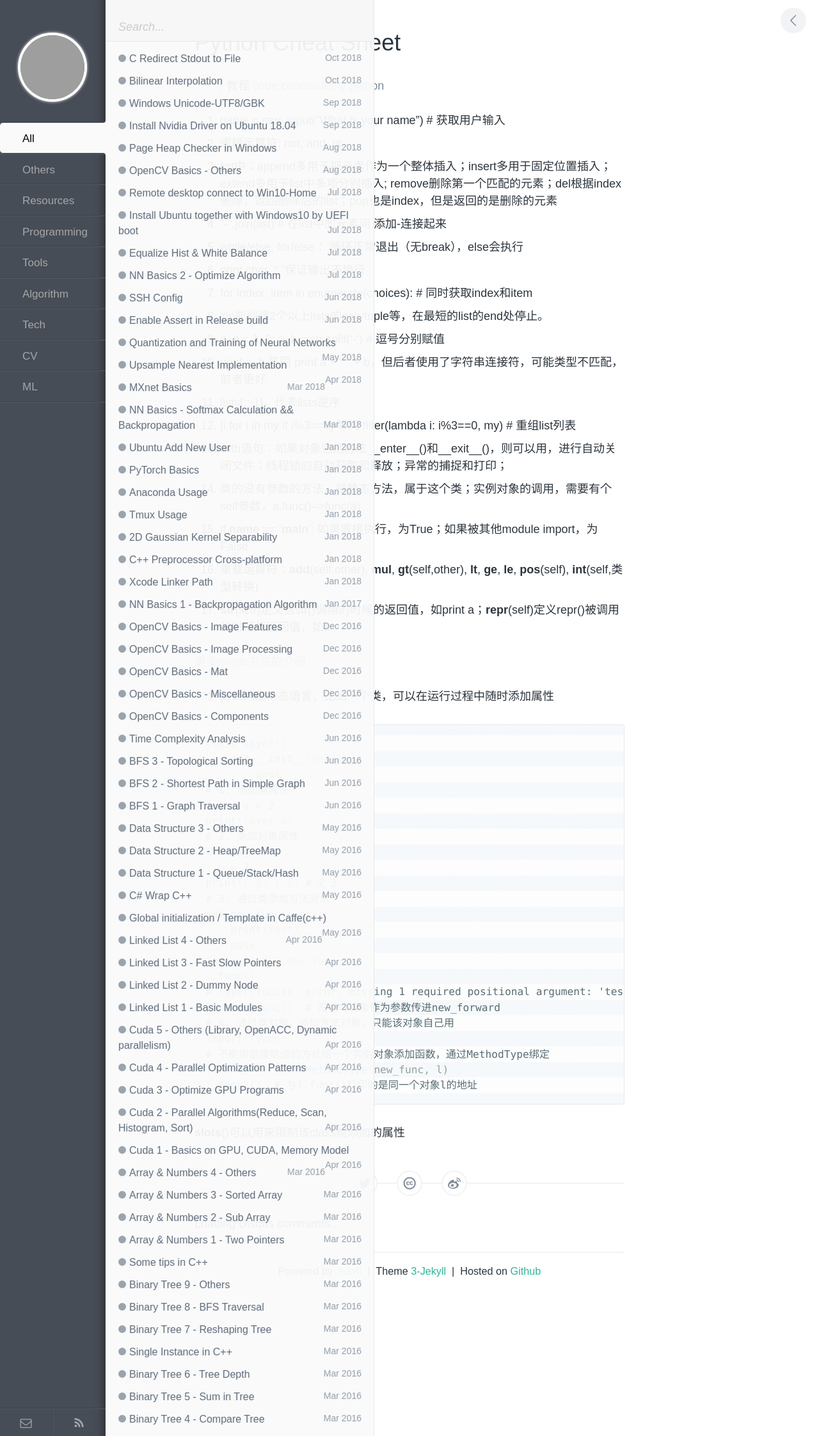
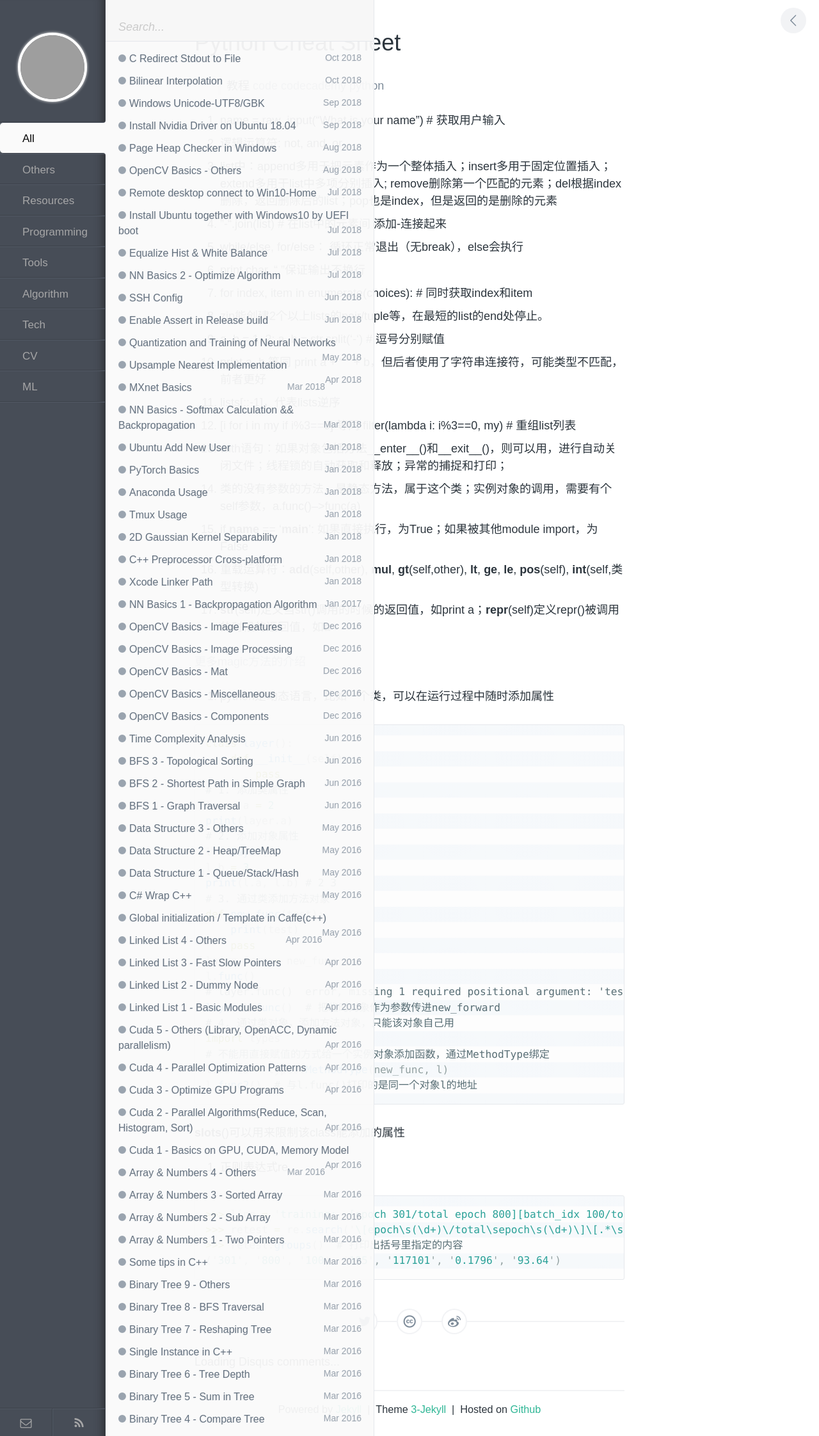
Before and after one commit to wykvictor/wykvictor.github.io, a Jekyll site: the page built from _posts/programming/2015-11-3-Python-Cheat-Sheet.md, in a window 1280 px wide. Shown: the whole page at 64% size. Built offline with Jekyll 4.4.1, drawn with Linux system fonts in a browser that asks for light colours; comment, search, counter and statistics services are not loaded; grey boxes are pictures that could not be loaded.

Commit message:
add re in python md

```diff
--- a/_posts/programming/2015-11-3-Python-Cheat-Sheet.md
+++ b/_posts/programming/2015-11-3-Python-Cheat-Sheet.md
@@ -58,3 +58,11 @@
 l.func2()  # 与l.func()打印的是同一个对象l的地址
 {% endhighlight %}
 __slots__()可以用来限制该class能添加的属性
+
+19. 正则表达式re
+{% highlight Python %}
+>>> line = 'training:  [epoch 301/total epoch 800][batch_idx 100/total_batch_idx 195]  Total #    batch: 117101    Loss: 0.1796, accuracy: 93.64 %'
+>>> retest = re.search('\[epoch\s(\d+)\/total\sepoch\s(\d+)\]\[.*\s(\d+)\/.*\s(\d+)\].*batch:\s(\d+).*Loss:\s(\d+\.\d+).*accuracy:\s(\d+\.\d+).*', line)  # search不必从开头开始匹配，而且表达式必须消除歧义： .*\s(\d+)，加入了\s,否则只匹配最后一个数字0
+>>> retest.groups()  # 打印出括号里指定的内容
+('301', '800', '100', '195', '117101', '0.1796', '93.64')
+{% endhighlight %}
```
